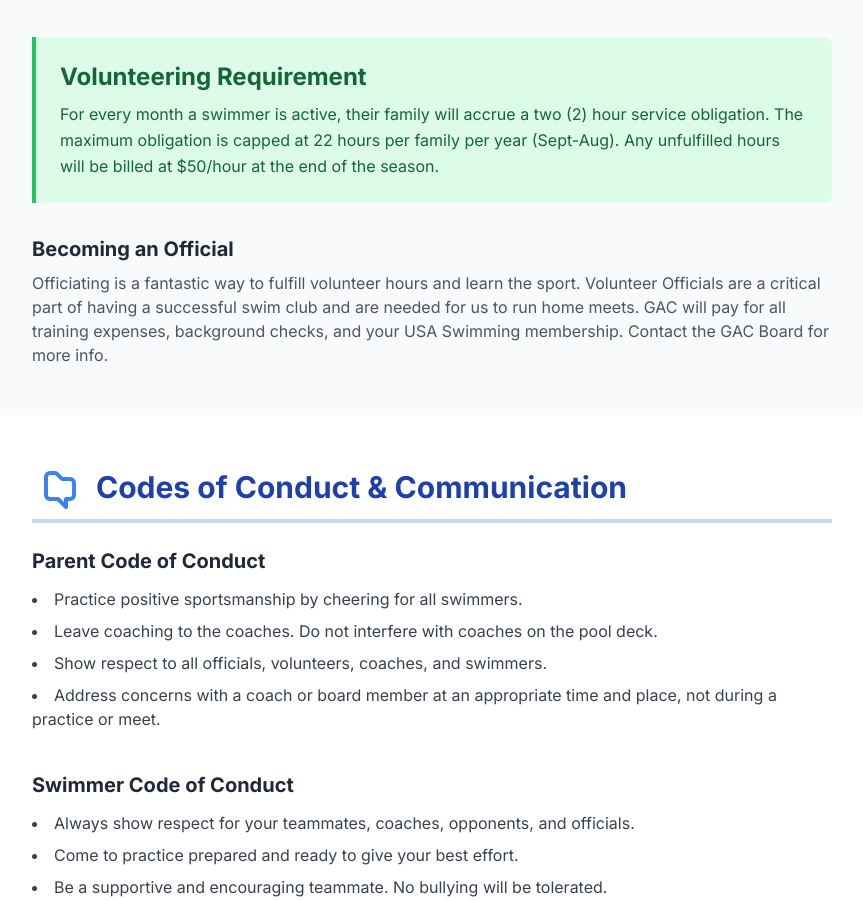
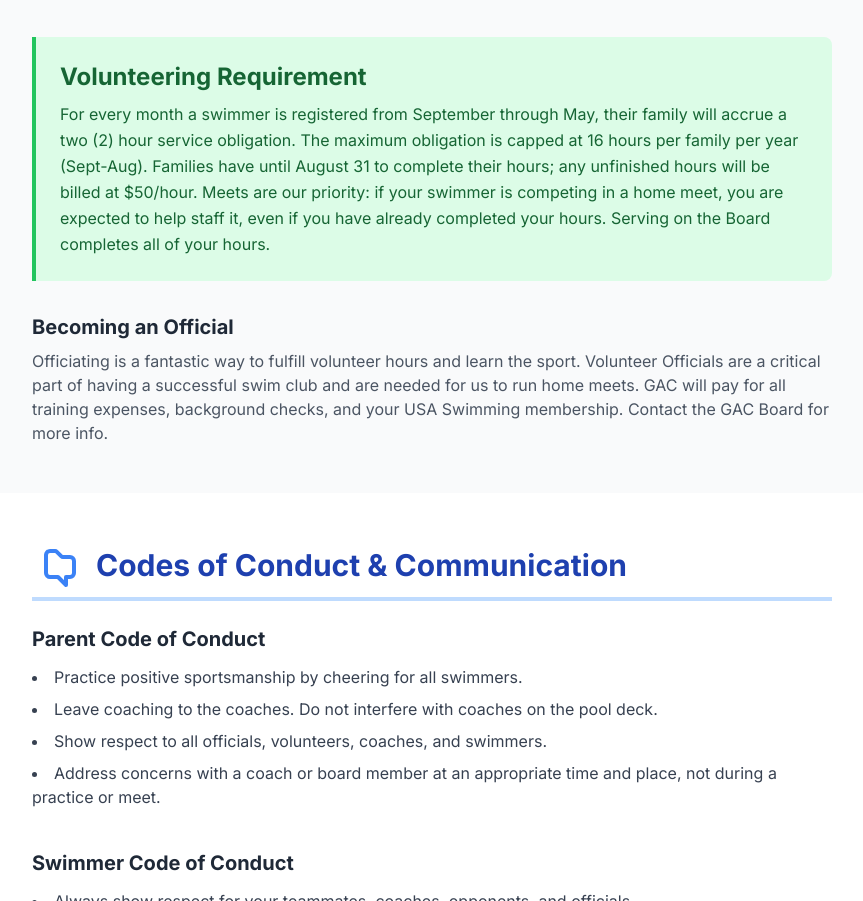
Before and after one commit to Glacier-Aquatic-Club/gac-documents, a plain HTML site: page handbook.html in a window 1280 px wide. Shown: the part 5405-6306 px from the top of the page, without its empty margins (208-1071 px from the left). Drawn offline with nearby package versions, Linux system fonts and the light colour scheme.

Commit message:
Update handbook volunteer requirement to the 2026-27 policy
Per the Sept 14, 2026 annual meeting: hours accrue 2 per registered
month Sept-May, cap at 16, due by Aug 31; meets come first; Board
service completes all hours.

Co-Authored-By: Claude Opus 5 <noreply@anthropic.com>

```diff
--- a/handbook.html
+++ b/handbook.html
@@ -288,7 +288,7 @@
             </div>
             <div class="mt-10 bg-green-100 border-l-4 border-green-500 text-green-800 p-6 rounded-r-lg">
                 <h3 class="text-2xl font-bold">Volunteering Requirement</h3>
-                <p class="mt-2 leading-relaxed">For every month a swimmer is active, their family will accrue a two (2) hour service obligation. The maximum obligation is capped at 22 hours per family per year (Sept-Aug). Any unfulfilled hours will be billed at $50/hour at the end of the season.</p>
+                <p class="mt-2 leading-relaxed">For every month a swimmer is registered from September through May, their family will accrue a two (2) hour service obligation. The maximum obligation is capped at 16 hours per family per year (Sept-Aug). Families have until August 31 to complete their hours; any unfinished hours will be billed at $50/hour. Meets are our priority: if your swimmer is competing in a home meet, you are expected to help staff it, even if you have already completed your hours. Serving on the Board completes all of your hours.</p>
             </div>
             <div class="mt-8">
                 <h3 class="font-bold text-xl text-gray-800">Becoming an Official</h3>
```
